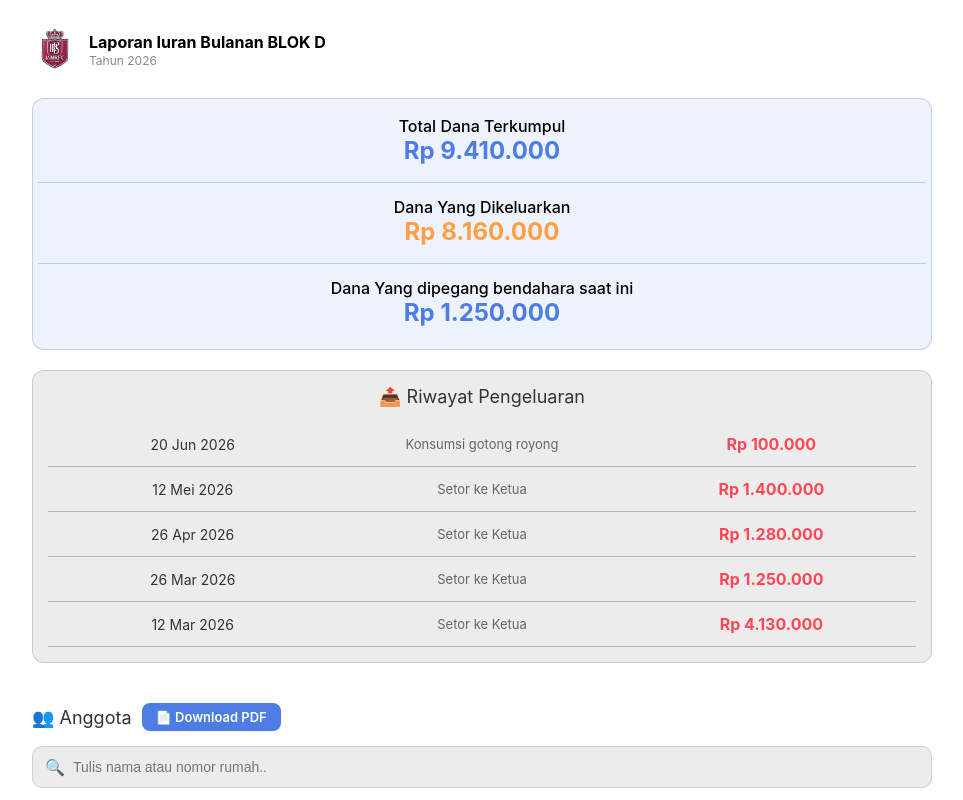
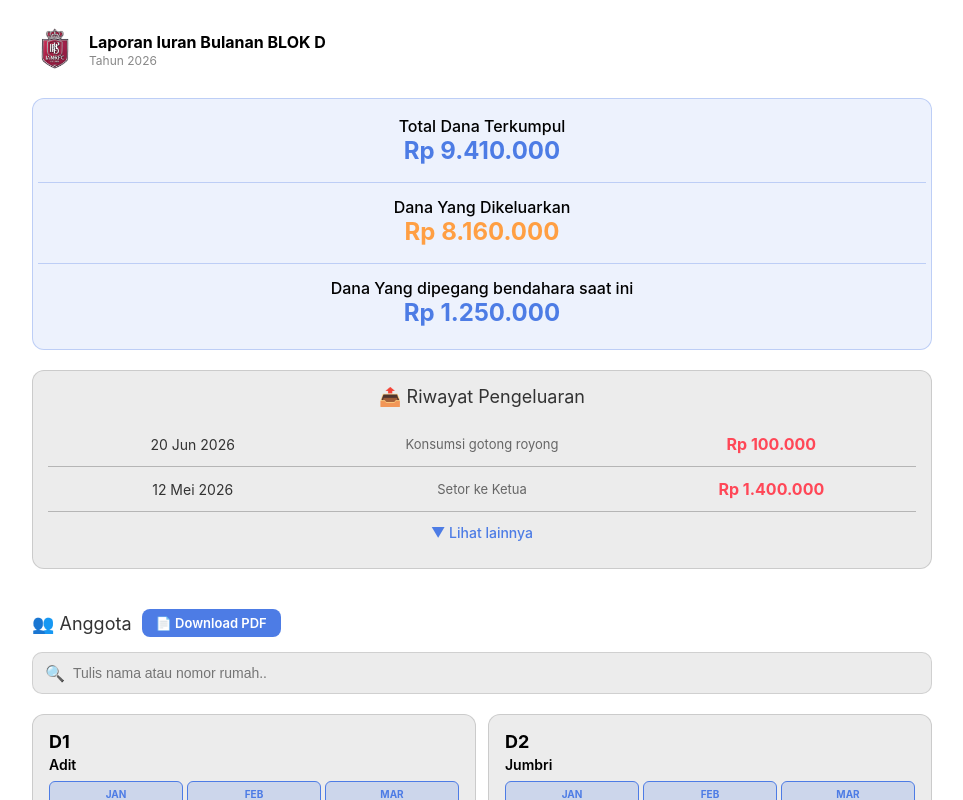
Before and after one commit to aloyb/blokd-app, a Next.js app in the folder blokd-app/: page / in a window 1280 px wide. Shown: the top 800 px of the page, without its empty margins (158-1121 px from the left). Built offline with nearby package versions, Linux system fonts and the light colour scheme.

Commit message:
Kembali: 2 baris + lihat lainnya

```diff
--- a/blokd-app/pages/index.js
+++ b/blokd-app/pages/index.js
@@ -15,6 +15,7 @@ export default function Home() {
   const [error, setError] = useState(null);
   const [searchQuery, setSearchQuery] = useState('');
   const [currentPage, setCurrentPage] = useState(1);
+  const [showAllHistory, setShowAllHistory] = useState(false);
   const itemsPerPage = 6;
 
   useEffect(() => {
@@ -119,7 +120,7 @@ export default function Home() {
       {stats?.pengeluaranHistory && stats.pengeluaranHistory.length > 0 && (
         <div style={styles.historySection}>
           <div style={styles.sectionTitle}>📤 Riwayat Pengeluaran</div>
-            {stats.pengeluaranHistory.slice().reverse().map((item, idx) => (
+            {stats.pengeluaranHistory.slice().reverse().slice(0, showAllHistory ? undefined : 2).map((item, idx) => (
               <div key={idx} style={styles.historyItem}>
                 <span style={styles.historyDate}>
                   {new Date(item.date).toLocaleDateString('id-ID', { day: 'numeric', month: 'short', year: 'numeric' })}
@@ -128,6 +129,11 @@ export default function Home() {
                 <span style={styles.historyAmount}>{formatCurrency(item.amount)}</span>
               </div>
             ))}
+          {stats.pengeluaranHistory.length > 2 && (
+            <div style={styles.showMoreBtn} onClick={() => setShowAllHistory(!showAllHistory)}>
+              {showAllHistory ? '▲ Sembunyikan' : '▼ Lihat lainnya'}
+            </div>
+          )}
         </div>
       )}
 
```
